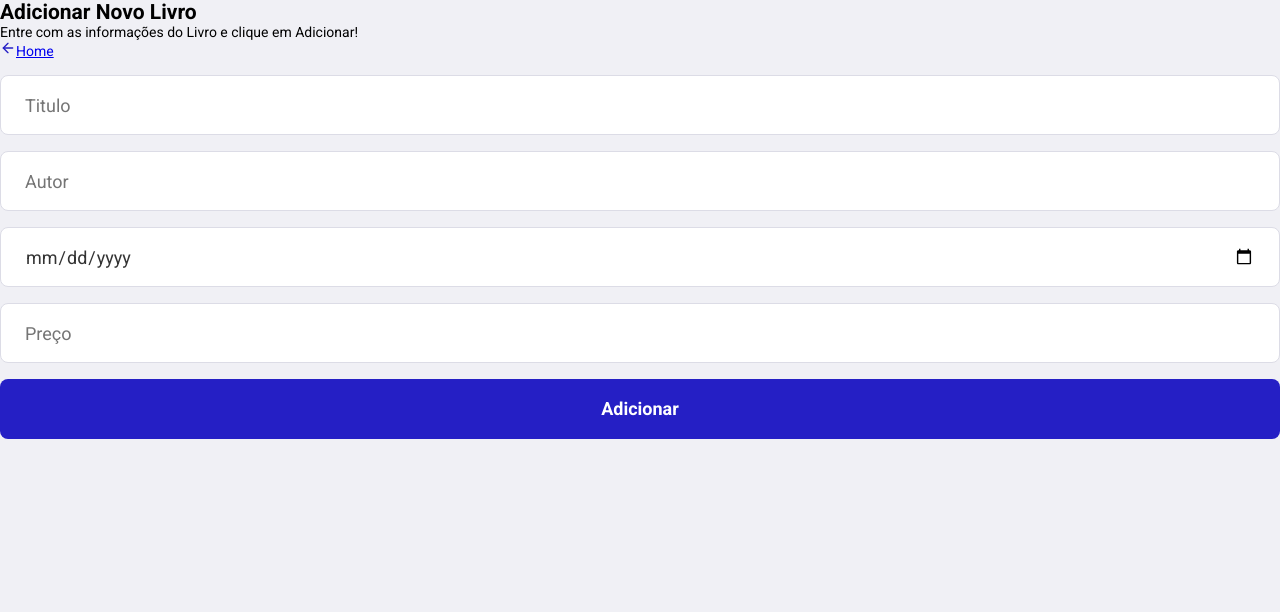
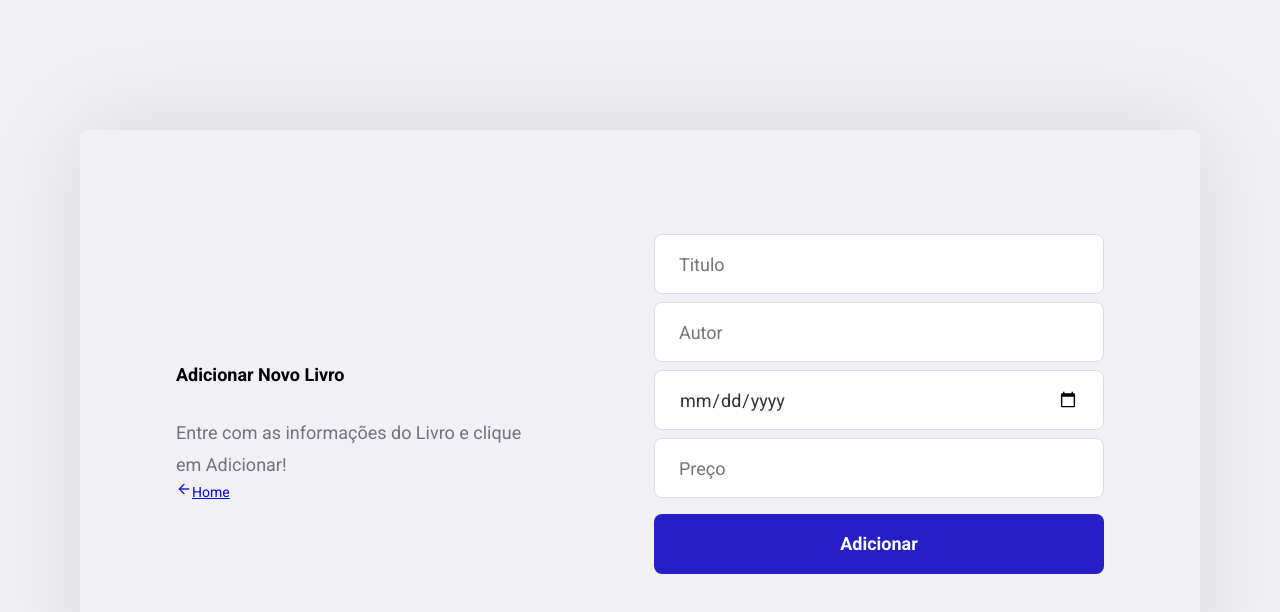
Before and after one commit to Alexandre-ro/biblioteca-react, a React (Create React App) app: page /book/novo in a window 1280 px wide. Shown: the top 612 px of the page. Built offline with nearby package versions, Linux system fonts and the light colour scheme.

Commit message:
Estilização da tela de Novo Livro

```diff
--- a/src/pages/Book/NewBook.js
+++ b/src/pages/Book/NewBook.js
@@ -1,6 +1,7 @@
 import React from "react";
 import { Link } from "react-router-dom";
 import { FiArrowLeft } from "react-icons/fi";
+import './styleNewBook.css';
 
 function NewBook() {
   return (
--- /dev/null
+++ b/src/pages/Book/styleNewBook.css
@@ -0,0 +1,47 @@
+.new-book{
+    width:100%;
+    max-width: 1120px;
+    height: 100vh;
+    margin: 0 auto;
+
+    display: flex;
+    align-items: center;
+    justify-content: space-between;
+}
+
+.new-book .content{
+    width:100%;
+    padding:96px;
+    background: #f0f0f5;
+    box-shadow: 0 0 100px rgba(0,0,0,0.1);
+    border-radius: 8px;
+    display:flex;
+    justify-content: space-between;
+    align-items: center;
+}
+
+.new-book .content section{
+    width: 100%;
+    max-width: 350px;
+    margin-right: 30px;
+}
+
+.new-book .content section h1{
+    margin: 64px 0 32px;
+    font-size: 18px;
+}
+
+.new-book .content section p{
+    font-size: 18px;
+    color: #737380;
+    line-height: 32px;
+}
+
+.new-book .content form{
+    width:100%;
+    max-width: 450px;
+}
+
+.new-book .content form input{
+    margin-top:8px;
+}
```
